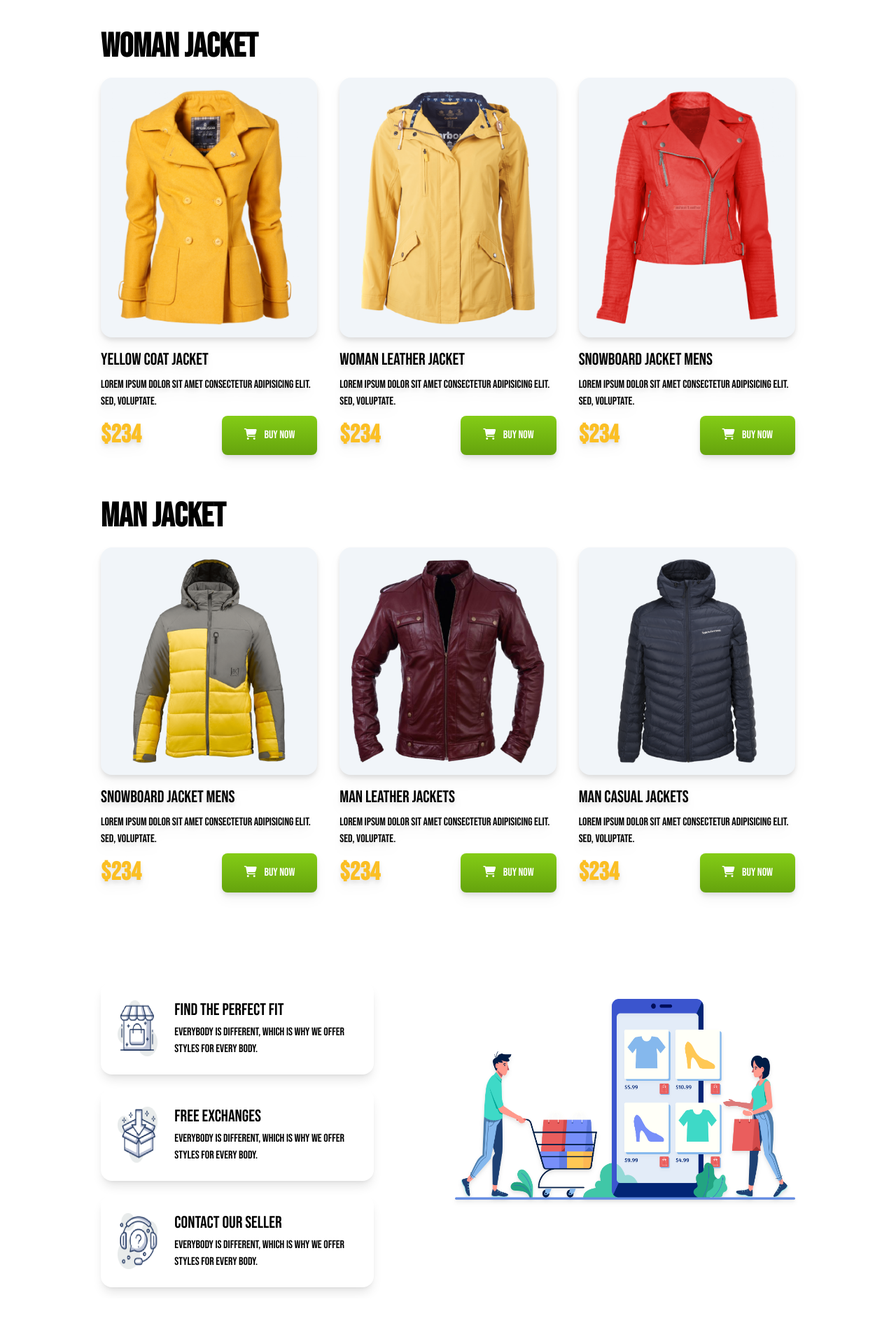
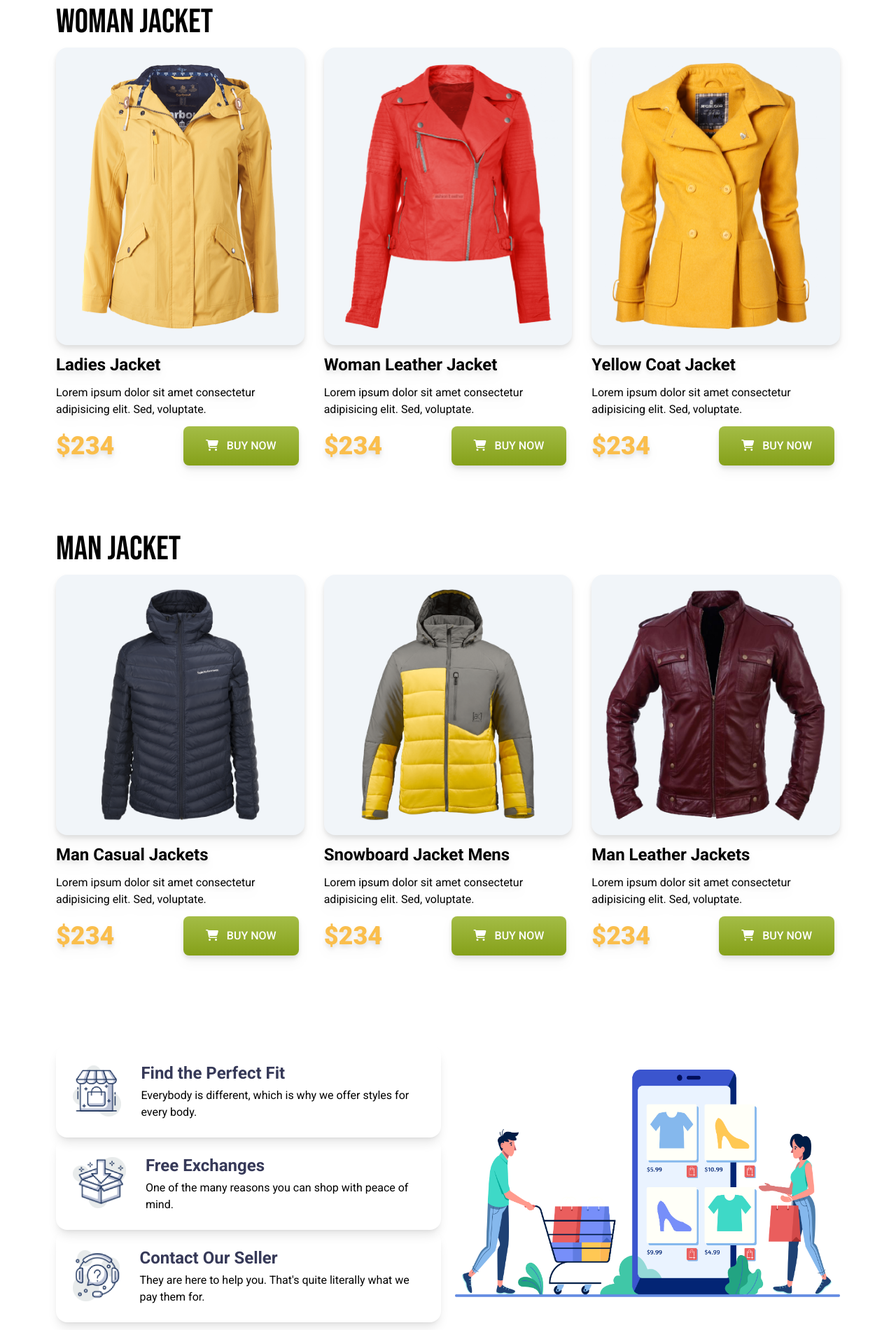
Before and after one commit to al-amin90/Penguins-fashion, a plain HTML site: page index.html in a window 1280 px wide. Shown: the part 700-2600 px from the top of the page at 70% size. Before the commit the page ends 2555 px from the top, so only its background shows below. Drawn offline with nearby package versions, Linux system fonts and the light colour scheme.

Commit message:
done work

```diff
--- a/index.html
+++ b/index.html
@@ -3,9 +3,9 @@
   <head>
     <meta charset="UTF-8" />
     <meta name="viewport" content="width=device-width, initial-scale=1.0" />
-    <title>pen Fashion</title>
+    <title>Penguin Fashion</title>
     <!-- style sheet  -->
-    <link rel="stylesheet" href="styles/style.css" />
+    <link rel="stylesheet" href="./styles/style2.css" />
     <!-- font link  -->
     <link rel="preconnect" href="https://fonts.googleapis.com" />
     <link rel="preconnect" href="https://fonts.gstatic.com" crossorigin />
@@ -20,31 +20,38 @@
     ></script>
     <!-- tailwind file  -->
     <script src="https://cdn.tailwindcss.com"></script>
-    <script>
-      tailwind.config = {
-        theme: {
-          extend: {
-            colors: {
-              clifford: "#da373d",
-              price: "#fbbf24",
-            },
-          },
-        },
-      };
-    </script>
   </head>
-
+  <style></style>
   <body>
-    <header class="bg-amber-100">
-      <!-- nav part is here  -->
-      <nav></nav>
-      <!-- banner part is here  -->
+    <header class="bg-[#FFFBF0]">
+      <!-- nav is here  -->
+      <nav class="max-w-6xl mx-auto flex p-4 justify-between items-center mb-4">
+        <div class="w-48 md:w-80">
+          <img src="./images/logo.PNG" alt="" />
+        </div>
+        <div class="hidden lg:block">
+          <ul class="flex text-[#3C3C3C] font-medium text-base gap-14">
+            <li class="cursor-pointer">Home</li>
+            <li class="cursor-pointer">Product</li>
+            <li class="cursor-pointer">About Us</li>
+            <li class="cursor-pointer">Contact us</li>
+          </ul>
+        </div>
+        <div class="block lg:hidden">
+          <ul class="text-2xl">
+            <li class="cursor-pointer"><i class="fa-solid fa-bars"></i></li>
+          </ul>
+        </div>
+      </nav>
+      <!-- banner is here  -->
       <div
-        class="container mx-auto py-16 md:flex justify-between items-center mt-12 p-4 max-w-5xl"
+        class="container flex flex-col md:flex-row items-center justify-between px-4 max-w-6xl gap-20 mx-auto pb-16"
       >
-        <div class="space-y-4">
-          <h1 class="text-7xl font-medium uppercase">
-            <span class="text-amber-400">Be the Penguins</span>
+        <div class="space-y-1">
+          <h1
+            class="text-4xl md:text-5xl lg:text-6xl uppercase font-medium bebas-family"
+          >
+            <span class="text-[#FABE4C]"> Be the Penguins</span>
             <br />
             of Winter
           </h1>
@@ -53,82 +60,91 @@
             industry.
           </p>
           <button
-            class="py-4 px-8 text-white uppercase bg-gradient-to-b from-lime-500 to-lime-600 rounded-lg"
+            class="bg-gradient-to-b mr-2 from-[#A4BC46] to-[#85A019] py-4 px-8 text-white rounded-lg uppercase font-medium"
           >
-            <i class="fa-solid fa-cart-shopping mr-2"></i>
-            buy now
+            <svg
+              xmlns="http://www.w3.org/2000/svg"
+              fill="white"
+              viewBox="0 0 24 24"
+              stroke-width="1.5"
+              stroke="currentColor"
+              class="w-6 h-6 inline"
+            >
+              <path
+                stroke-linecap="round"
+                stroke-linejoin="round"
+                d="M2.25 3h1.386c.51 0 .955.343 1.087.835l.383 1.437M7.5 14.25a3 3 0 0 0-3 3h15.75m-12.75-3h11.218c1.121-2.3 2.1-4.684 2.924-7.138a60.114 60.114 0 0 0-16.536-1.84M7.5 14.25 5.106 5.272M6 20.25a.75.75 0 1 1-1.5 0 .75.75 0 0 1 1.5 0Zm12.75 0a.75.75 0 1 1-1.5 0 .75.75 0 0 1 1.5 0Z"
+              />
+            </svg>
+
+            Buy Now
           </button>
         </div>
         <div>
-          <img class="w-3/4 md:w-full" src="images/model.png" alt="" />
+          <img src="./images/model.png" alt="" />
         </div>
       </div>
     </header>
-    <main class="container mx-auto p-4 max-w-5xl">
-      <!-- W0Man Jacket part here  -->
-      <section class="mt-16">
-        <h1 class="uppercase text-5xl font-semibold mb-5">W0Man Jacket</h1>
-        <!-- cards  -->
-        <div class="cards grid grid-cols-1 md:grid-cols-2 lg:grid-cols-3 gap-8">
-          <!-- card 1 -->
-          <div class="card rounded-2xl drop-shadow-lg">
-            <div class="bg-slate-100 p-4 rounded-2xl">
-              <img src="images/jacket-1.png" alt="" />
+    <main class="max-w-6xl mx-auto px-4">
+      <!-- jackets mans  -->
+      <section class="mt-12 mb-5">
+        <div class="space-y-3">
+          <h2 class="text-5xl uppercase bebas-family">W0Man Jacket</h2>
+          <div class="grid grid-cols-1 md:grid-cols-2 lg:grid-cols-3 gap-7">
+            <!-- jacket-1 -->
+            <div class="space-y-3 drop-shadow-lg">
+              <div class="bg-slate-100 p-5 rounded-2xl">
+                <img src="./images/jacket-2.png" alt="" />
               </div>
-            <div class="space-y-2">
-              <h2 class="text-2xl mt-4">Yellow Coat Jacket</h2>
+              <h4 class="text-2xl font-bold">Ladies Jacket</h4>
               <p>
                 Lorem ipsum dolor sit amet consectetur adipisicing elit. Sed,
                 voluptate.
               </p>
               <div class="flex justify-between items-center">
-                <h2 class="text-4xl font-bold text-price">$234</h2>
+                <h2 class="text-4xl font-black text-[#FABE4C]">$234</h2>
                 <button
-                  class="py-4 px-8 text-white uppercase bg-gradient-to-b from-lime-500 to-lime-600 rounded-lg"
+                  class="bg-gradient-to-b mr-2 from-[#A4BC46] to-[#85A019] py-4 px-8 text-white rounded-lg uppercase font-medium"
                 >
                   <i class="fa-solid fa-cart-shopping mr-2"></i>
                   buy now
                 </button>
               </div>
             </div>
+            <!-- jacket-2 -->
+            <div class="space-y-3 drop-shadow-lg">
+              <div class="bg-slate-100 p-5 rounded-2xl">
+                <img src="./images/jacket-3.png" alt="" />
               </div>
-          <!-- card 2 -->
-          <div class="card rounded-2xl drop-shadow-lg">
-            <div class="bg-slate-100 p-4 rounded-2xl">
-              <img src="images/jacket-2.png" alt="" />
-            </div>
-            <div class="space-y-2">
-              <h2 class="text-2xl mt-4">Woman Leather Jacket</h2>
+              <h4 class="text-2xl font-bold">Woman Leather Jacket</h4>
               <p>
                 Lorem ipsum dolor sit amet consectetur adipisicing elit. Sed,
                 voluptate.
               </p>
               <div class="flex justify-between items-center">
-                <h2 class="text-4xl font-bold text-price">$234</h2>
+                <h2 class="text-4xl font-black text-[#FABE4C]">$234</h2>
                 <button
-                  class="py-4 px-8 text-white uppercase bg-gradient-to-b from-lime-500 to-lime-600 rounded-lg"
+                  class="bg-gradient-to-b mr-2 from-[#A4BC46] to-[#85A019] py-4 px-8 text-white rounded-lg uppercase font-medium"
                 >
                   <i class="fa-solid fa-cart-shopping mr-2"></i>
                   buy now
                 </button>
               </div>
             </div>
+            <!-- jacket-3 -->
+            <div class="space-y-3 drop-shadow-lg">
+              <div class="bg-slate-100 p-5 rounded-2xl">
+                <img src="./images/jacket-1.png" alt="" />
               </div>
-          <!-- card 3 -->
-          <div class="card rounded-2xl drop-shadow-lg">
-            <div class="bg-slate-100 p-4 rounded-2xl">
-              <img src="images/jacket-3.png" alt="" />
-            </div>
-            <div class="space-y-2">
-              <h2 class="text-2xl mt-4">Snowboard Jacket Mens</h2>
+              <h4 class="text-2xl font-bold">Yellow Coat Jacket</h4>
               <p>
                 Lorem ipsum dolor sit amet consectetur adipisicing elit. Sed,
                 voluptate.
               </p>
               <div class="flex justify-between items-center">
-                <h2 class="text-4xl font-bold text-price">$234</h2>
+                <h2 class="text-4xl font-black text-[#FABE4C]">$234</h2>
                 <button
-                  class="py-4 px-8 text-white uppercase bg-gradient-to-b from-lime-500 to-lime-600 rounded-lg"
+                  class="bg-gradient-to-b mr-2 from-[#A4BC46] to-[#85A019] py-4 px-8 text-white rounded-lg uppercase font-medium"
                 >
                   <i class="fa-solid fa-cart-shopping mr-2"></i>
                   buy now
@@ -138,70 +154,65 @@
           </div>
         </div>
       </section>
-      <!-- man jecket  -->
-      <section class="mt-16">
-        <h1 class="uppercase text-5xl font-semibold mb-5">Man Jacket</h1>
-        <!-- cards  -->
-        <div class="cards grid grid-cols-1 md:grid-cols-2 lg:grid-cols-3 gap-8">
-          <!-- card 1 -->
-          <div class="card rounded-2xl drop-shadow-lg">
-            <div class="bg-slate-100 p-4 rounded-2xl">
-              <img src="images/jacket-4.png" alt="" />
+      <!-- jackets womans  -->
+      <section class="mt-24 mb-5">
+        <div class="space-y-3">
+          <h2 class="text-5xl bebas-family">man Jacket</h2>
+          <div class="grid grid-cols-1 md:grid-cols-2 lg:grid-cols-3 gap-7">
+            <!-- jacket-1 -->
+            <div class="space-y-3 drop-shadow-lg">
+              <div class="bg-slate-100 p-5 rounded-2xl">
+                <img src="./images/jacket-6.png" alt="" />
               </div>
-            <div class="space-y-2">
-              <h2 class="text-2xl mt-4">Snowboard Jacket Mens</h2>
+              <h4 class="text-2xl font-bold">Man Casual Jackets</h4>
               <p>
                 Lorem ipsum dolor sit amet consectetur adipisicing elit. Sed,
                 voluptate.
               </p>
               <div class="flex justify-between items-center">
-                <h2 class="text-4xl font-bold text-price">$234</h2>
+                <h2 class="text-4xl font-black text-[#FABE4C]">$234</h2>
                 <button
-                  class="py-4 px-8 text-white uppercase bg-gradient-to-b from-lime-500 to-lime-600 rounded-lg"
+                  class="bg-gradient-to-b mr-2 from-[#A4BC46] to-[#85A019] py-4 px-8 text-white rounded-lg uppercase font-medium"
                 >
                   <i class="fa-solid fa-cart-shopping mr-2"></i>
                   buy now
                 </button>
               </div>
             </div>
+            <!-- jacket-2 -->
+            <div class="space-y-3 drop-shadow-lg">
+              <div class="bg-slate-100 p-5 rounded-2xl">
+                <img src="./images/jacket-4.png" alt="" />
               </div>
-          <!-- card 2 -->
-          <div class="card rounded-2xl drop-shadow-lg">
-            <div class="bg-slate-100 p-4 rounded-2xl">
-              <img src="images/jacket-5.png" alt="" />
-            </div>
-            <div class="space-y-2">
-              <h2 class="text-2xl mt-4">Man Leather Jackets</h2>
+              <h4 class="text-2xl font-bold">Snowboard Jacket Mens</h4>
               <p>
                 Lorem ipsum dolor sit amet consectetur adipisicing elit. Sed,
                 voluptate.
               </p>
               <div class="flex justify-between items-center">
-                <h2 class="text-4xl font-bold text-price">$234</h2>
+                <h2 class="text-4xl font-black text-[#FABE4C]">$234</h2>
                 <button
-                  class="py-4 px-8 text-white uppercase bg-gradient-to-b from-lime-500 to-lime-600 rounded-lg"
+                  class="bg-gradient-to-b mr-2 from-[#A4BC46] to-[#85A019] py-4 px-8 text-white rounded-lg uppercase font-medium"
                 >
                   <i class="fa-solid fa-cart-shopping mr-2"></i>
                   buy now
                 </button>
               </div>
             </div>
+            <!-- jacket-3 -->
+            <div class="space-y-3 drop-shadow-lg">
+              <div class="bg-slate-100 p-5 rounded-2xl">
+                <img src="./images/jacket-5.png" alt="" />
               </div>
-          <!-- card 3 -->
-          <div class="card rounded-2xl drop-shadow-lg">
-            <div class="bg-slate-100 p-4 rounded-2xl">
-              <img src="images/jacket-6.png" alt="" />
-            </div>
-            <div class="space-y-2">
-              <h2 class="text-2xl mt-4">Man Casual Jackets</h2>
+              <h4 class="text-2xl font-bold">Man Leather Jackets</h4>
               <p>
                 Lorem ipsum dolor sit amet consectetur adipisicing elit. Sed,
                 voluptate.
               </p>
               <div class="flex justify-between items-center">
-                <h2 class="text-4xl font-bold text-price">$234</h2>
+                <h2 class="text-4xl font-black text-[#FABE4C]">$234</h2>
                 <button
-                  class="py-4 px-8 text-white uppercase bg-gradient-to-b from-lime-500 to-lime-600 rounded-lg"
+                  class="bg-gradient-to-b mr-2 from-[#A4BC46] to-[#85A019] py-4 px-8 text-white rounded-lg uppercase font-medium"
                 >
                   <i class="fa-solid fa-cart-shopping mr-2"></i>
                   buy now
@@ -211,29 +222,21 @@
           </div>
         </div>
       </section>
-      <!-- OUR features  -->
-      <section class="grid grid-cols-1 md:grid-cols-2 gap-5 mt-32">
+      <!-- OUR features start from hre  -->
+      <section
+        class="grid grid-cols-1 md:grid-cols-2 gap-5 mt-32 mb-44 items-center"
+      >
+        <div class="order-2 md:order-1">
           <div
-          class="order-2 md:order-1 flex justify-center items-center p-6 rounded-2xl shadow-lg md:mr-24"
+            class="flex flex-col gap-7 sm:text-left text-center sm:flex-row items-center p-6 rounded-2xl shadow-lg"
           >
-          <div><img class="w-20 h-20" src="icons/house.png" alt="" /></div>
-          <div class="space-y-1 ml-6">
-            <h3 class="text-2xl">Find the Perfect Fit</h3>
-            <p>
-              Everybody is different, which is why we offer styles for every
-              body.
-            </p>
+            <div class="w-20 aspect-square">
+              <img src="./icons/house.png" alt="" />
             </div>
-        </div>
-        <div class="order-1 md:oredr-2 drop-shadow-md row-span-3 mt-6">
-          <img src="images/shopping.png" alt="" />
-        </div>
-        <div
-          class="order-3 flex justify-center items-center p-6 rounded-2xl shadow-lg md:mr-24"
-        >
-          <div><img class="w-20 h-20" src="icons/box.png" alt="" /></div>
-          <div class="space-y-1 ml-6">
-            <h3 class="text-2xl">Free Exchanges</h3>
+            <div class="space-y-1">
+              <h3 class="text-2xl font-bold text-[#363958]">
+                Find the Perfect Fit
+              </h3>
               <p>
                 Everybody is different, which is why we offer styles for every
                 body.
@@ -241,16 +244,35 @@
             </div>
           </div>
           <div
-          class="order-4 flex justify-center items-center p-6 rounded-2xl shadow-lg md:mr-24"
+            class="flex flex-col gap-7 sm:text-left text-center sm:flex-row items-center p-6 rounded-2xl shadow-lg"
           >
-          <div><img class="w-20 h-20" src="icons/question.png" alt="" /></div>
-          <div class="space-y-1 ml-6">
-            <h3 class="text-2xl">Contact Our Seller</h3>
+            <div class="w-20 aspect-square">
+              <img src="./icons/box.png" alt="" />
+            </div>
+            <div class="space-y-1">
+              <h3 class="text-2xl font-bold text-[#363958]">Free Exchanges</h3>
+              <p>One of the many reasons you can shop with peace of mind.</p>
+            </div>
+          </div>
+          <div
+            class="flex flex-col gap-7 sm:text-left text-center sm:flex-row items-center p-6 rounded-2xl shadow-lg"
+          >
+            <div class="w-20 aspect-square">
+              <img src="./icons/question.png" alt="" />
+            </div>
+            <div class="space-y-1">
+              <h3 class="text-2xl font-bold text-[#363958]">
+                Contact Our Seller
+              </h3>
               <p>
-              Everybody is different, which is why we offer styles for every
-              body.
+                They are here to help you. That's quite literally what we pay
+                them for.
               </p>
             </div>
+          </div>
+        </div>
+        <div class="order-1 md:order-2">
+          <img src="./images/shopping.png" alt="" />
         </div>
       </section>
     </main>
--- a/styles/style.css
+++ /dev/null
@@ -1,3 +0,0 @@
-* {
-    font-family: 'Bebas Neue', sans-serif;
-}
--- /dev/null
+++ b/styles/style2.css
@@ -0,0 +1,9 @@
+@import url("https://fonts.googleapis.com/css2?family=Mulish:wght@300;400;700;800&family=Roboto:wght@400;500;700;900&display=swap");
+
+* {
+  font-family: "Roboto", sans-serif;
+}
+
+.bebas-family {
+  font-family: "Bebas Neue", sans-serif;
+}
```
Also changed, not shown: images/logo.PNG (added), tailwind.config.js (indentation only). Lines whose indentation alone changed are shown as unchanged.
